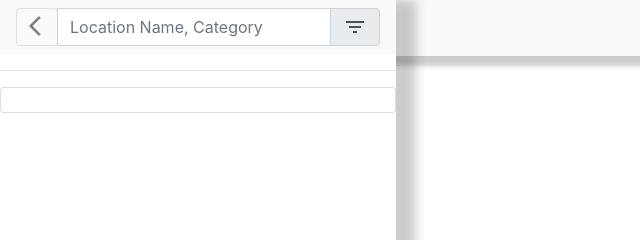
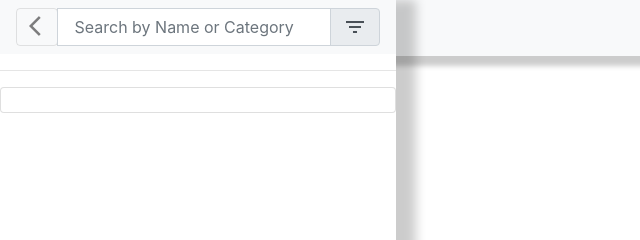
Before and after one commit to kvega/fswd-project5, a plain HTML site: page index.html in a window 1280 px wide. Shown: the top 240 px of the page, 0-640 px from the left. Drawn offline with nearby package versions, Linux system fonts and the light colour scheme; some packages are replaced by stand-ins of ours; no server answers.

Commit message:
Added comments to index

```diff
--- a/index.html
+++ b/index.html
@@ -15,7 +15,9 @@
 
 <body>
     <div class="container-fluid p-0 m-0 h-100">
+        <!-- Start of sidebar -->
         <nav id="sidebar" data-bind="style: {left: isSidebarOpen() ? '-500px' : '0px'}">
+            <!-- Search and navigation in sidebar -->
             <nav class="navbar navbar-expand-lg navbar-light bg-light">
                 <form class="form-inline">
                     <div class="input-group">
@@ -25,7 +27,7 @@
                                 <i class="material-icons">arrow_back_ios</i>
                             </button>
                         </div>
-                        <input id="location-filter" type="text" class="form-control" placeholder="Location Name, Category"
+                        <input id="location-filter" type="text" class="form-control" placeholder=" Search by Name or Category"
                             aria-label="Location Name, Category" aria-describedby="basic-addon2" data-bind="value: filter, valueUpdate: 'afterkeydown'">
                         <div class="input-group-append">
                             <span class="input-group-text"><i class="material-icons">filter_list</i></span>
@@ -33,14 +35,18 @@
                     </div>
                 </form>
             </nav>
-
+            <!-- End of search and sidebar navigation -->
             <hr>
+            <!-- List of locations -->
             <div class="location-list">
                 <ul class="list-group" data-bind="foreach: filterLocations">
                     <li class="list-group-item" data-bind="text: title, click: $parent.clickLocationInfo, event: {mouseover: $parent.mouseoverLocationInfo, mouseout: $parent.mouseoutLocationInfo}"></li>
                 </ul>
             </div>
+            <!-- End of locations -->
         </nav>
+        <!-- End of sidebar -->
+        <!-- Start of topbar -->
         <nav id="topbar" class="navbar navbar-expand-lg navbar-light bg-light">
             <button class="navbar-toggler" type="button" data-bind="click: toggleSidebar" aria-controls="navbarNavAltMarkup"
                 aria-expanded="false" aria-label="Toggle navigation" style="display: block">
@@ -48,9 +54,12 @@
             </button>
             <a class="navbar-brand mr-auto px-3" href="#">Neighborhood App</a>
         </nav>
+        <!-- End of topbar -->
+        <!-- Start of Map container -->
         <main class="container-fluid my-0 p-0">
             <div id="map"></div>
         </main>
+        <!-- End of Map container -->
     </div>
     <script src="https://cdnjs.cloudflare.com/ajax/libs/popper.js/1.14.3/umd/popper.min.js" integrity="sha384-ZMP7rVo3mIykV+2+9J3UJ46jBk0WLaUAdn689aCwoqbBJiSnjAK/l8WvCWPIPm49"
         crossorigin="anonymous"></script>
```
